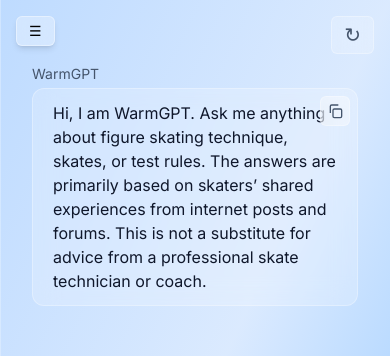
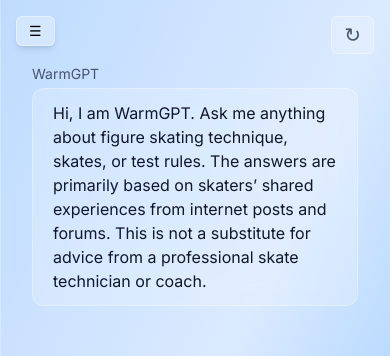
Before and after one commit to charlesl3/warmedge, a Next.js app: page / in a window 390 px wide. Shown: the top 356 px of the page. Built offline with nearby package versions, Linux system fonts and the light colour scheme.

Commit message:
ui change3

```diff
--- a/app/chat/page.tsx
+++ b/app/chat/page.tsx
@@ -341,6 +341,9 @@ const sendMessageFromEdit = async (text: string) => {
           </button>
         )}
 
+
+
+
         {/* Messages */}
         <div className="flex-1 overflow-y-auto px-8 pt-16 pb-6 space-y-6">
 
@@ -362,7 +365,7 @@ const sendMessageFromEdit = async (text: string) => {
                   {m.role === 'assistant' ? 'WarmGPT' : 'You'}
                 </div>
 
-                <div className="relative group">
+                <div className="relative">
 
                   {/* EDIT MODE */}
                   {editingIndex === i ? (
@@ -400,15 +403,14 @@ const sendMessageFromEdit = async (text: string) => {
                     </div>
                   )}
 
-                  {/* Hover Controls */}
-                  {editingIndex !== i && (
-  <div
-    className={`absolute top-2 right-2 flex gap-2 transition ${
-      isMobile
-        ? 'opacity-100'
-        : 'opacity-0 group-hover:opacity-100'
-    }`}
-  >
+
+
+{/* Hover Controls */}
+{!isMobile && editingIndex !== i && (
+  <div className="absolute top-2 right-2 flex gap-2 opacity-0 hover:opacity-100 transition">
+
+
+
                       {/* Copy */}
                       <button
   onClick={() => handleCopy(m.content, i)}
```
